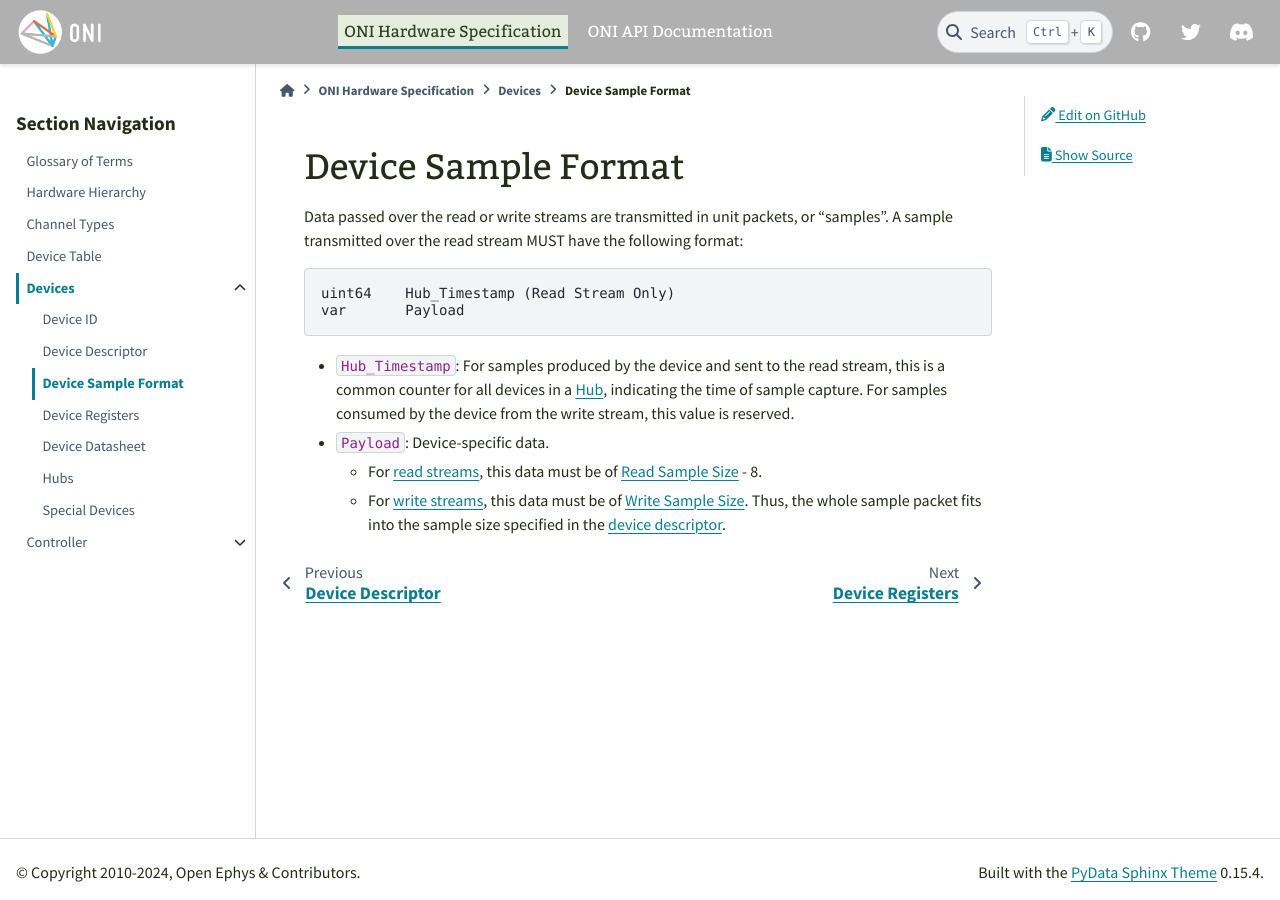
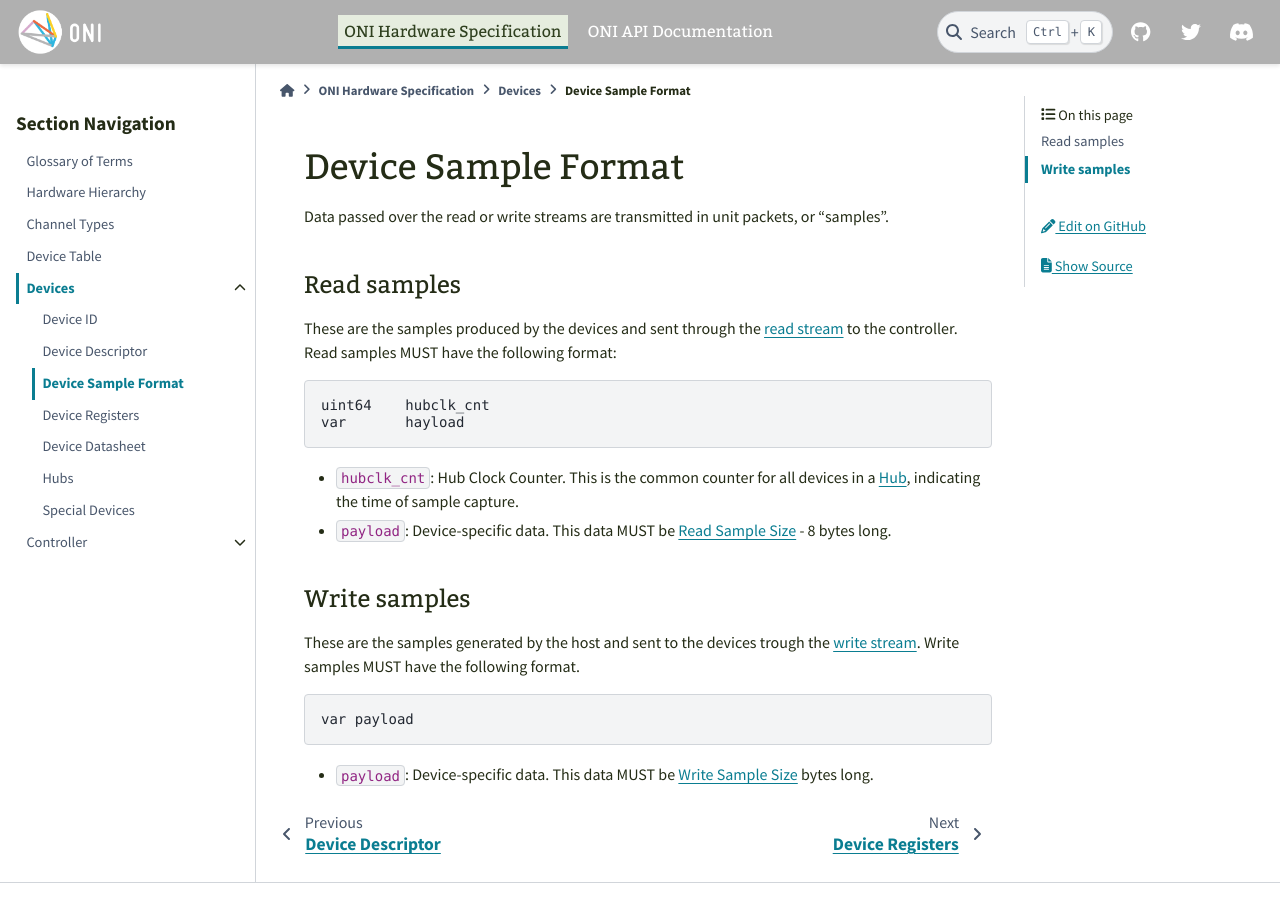
Before and after one commit to open-ephys/ONI, a Sphinx documentation site: the page built from source/hw-spec/devices/sample.rst, in a window 1280 px wide and 900 px high. Built offline with Sphinx 7.4.7 and the PyData theme 0.15.4, drawn with Linux system fonts in a browser that asks for light colours.

Commit message:
Update device sample definitions - Change hub conter name - Split write and read frames

```diff
--- a/source/hw-spec/devices/sample.rst
+++ b/source/hw-spec/devices/sample.rst
@@ -4,22 +4,33 @@ Device Sample Format
 =====================
 
 Data passed over the read or write streams are transmitted in unit packets,
-or “samples”. A sample transmitted over the read stream MUST have the following
-format:
+or “samples”.
+
+Read samples
+-------------
+These are the samples produced by the devices and sent through the
+:ref:`read stream <com-channels>` to the controller.
+Read samples MUST have the following format:
 
 ::
 
-    uint64    Hub_Timestamp (Read Stream Only)
-    var       Payload
+    uint64    hubclk_cnt
+    var       hayload
 
-- ``Hub_Timestamp``: For samples produced by the device and sent to the read
-  stream, this is a common counter for all devices in a :ref:`Hub <hub>`,
-  indicating the time of sample capture. For samples consumed by the device
-  from the write stream, this value is reserved.
-- ``Payload``: Device-specific data.
+- ``hubclk_cnt``: Hub Clock Counter. This is the common counter for all devices in
+  a :ref:`Hub <hub>`, indicating the time of sample capture.
+- ``payload``: Device-specific data. This data MUST be
+  :ref:`Read Sample Size <dev-desc>` - 8 bytes long.
 
-  -  For :ref:`read streams <com-channels>`, this data must be of :ref:`Read Sample
-     Size <dev-desc>` - 8.
-  -  For :ref:`write streams <com-channels>`, this data must be of :ref:`Write Sample
-     Size <dev-desc>`. Thus, the whole sample packet fits into the sample
-     size specified in the :ref:`device descriptor <dev-desc>`.
+Write samples
+-------------
+These are the samples generated by the host and sent to the devices
+trough the :ref:`write stream <com-channels>`.
+Write samples MUST have the following format.
+
+::
+
+  var payload
+
+- ``payload``: Device-specific data. This data MUST be
+  :ref:`Write Sample Size <dev-desc>` bytes long.
```
